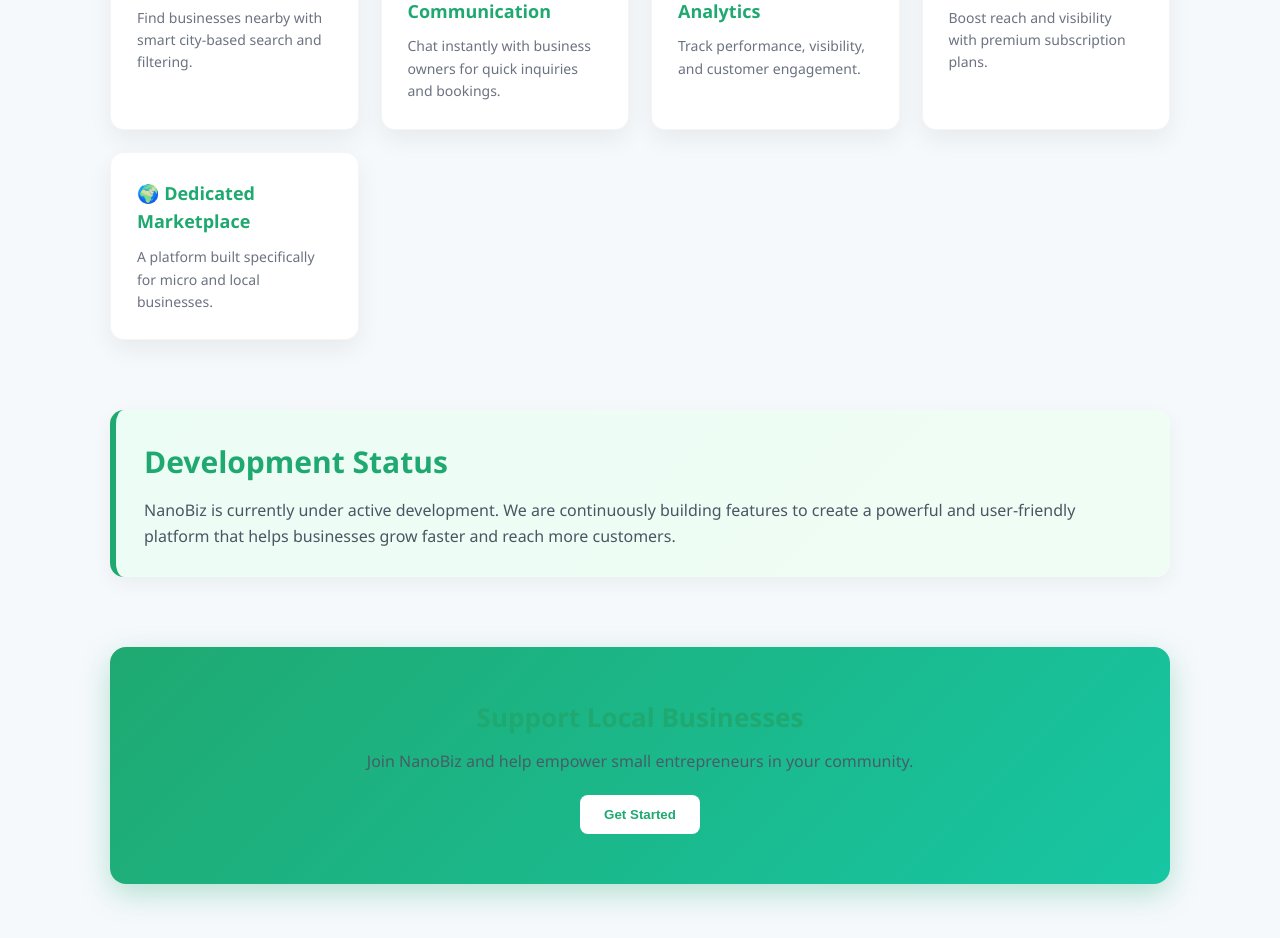
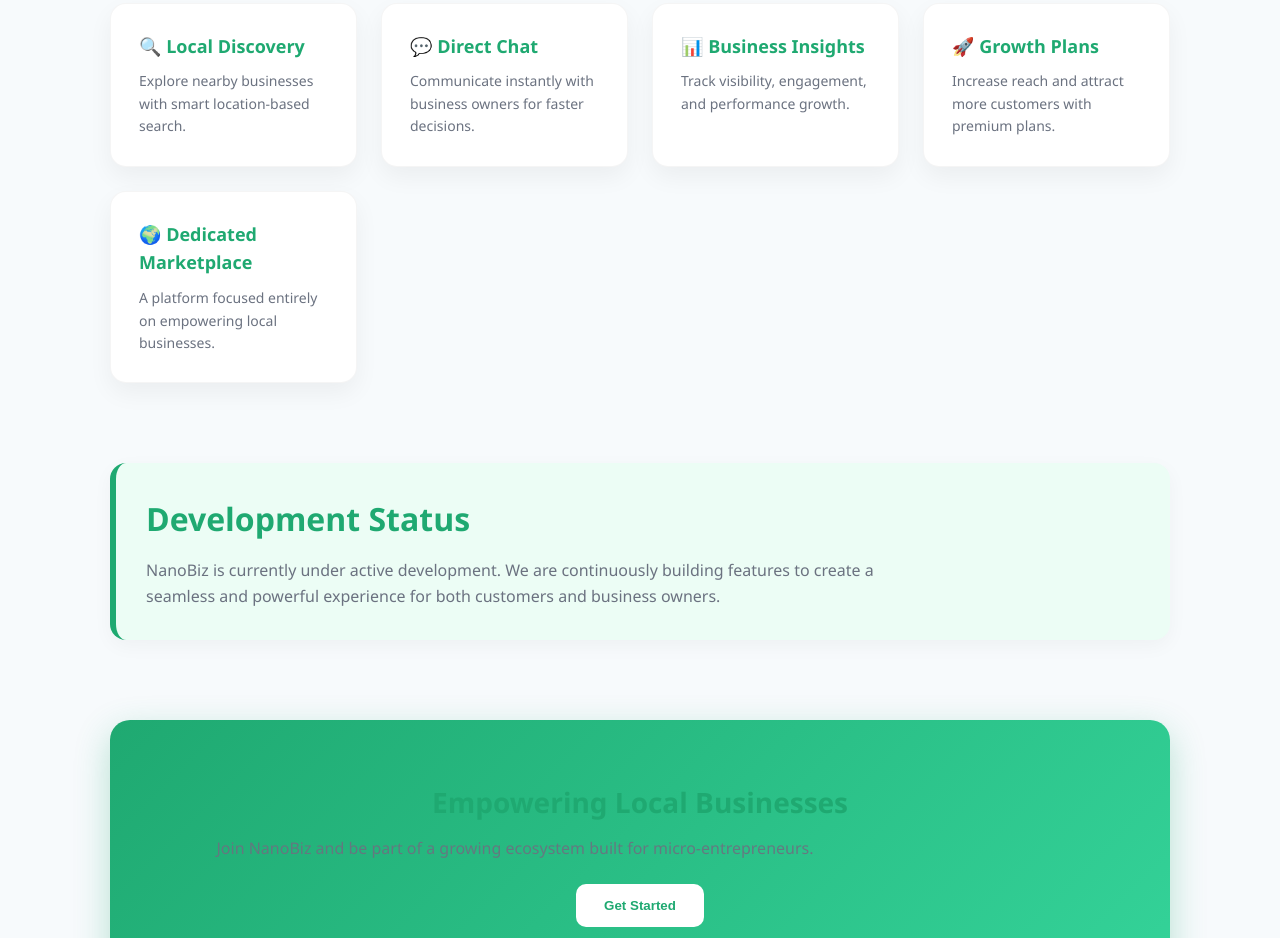
Before and after one commit to Lizasatasiya/razorpay_nanobiz, a plain HTML site: page index.html in a window 1280 px wide. Shown: the part 702-1640 px from the top of the page. Drawn offline with Linux system fonts and the light colour scheme.

Commit message:
Update index.html

```diff
--- a/index.html
+++ b/index.html
@@ -7,6 +7,15 @@
 
 <style>
 
+:root {
+  --primary: #1fa971;
+  --primary-light: #34d399;
+  --primary-soft: #ecfdf5;
+  --text-dark: #111827;
+  --text-muted: #6b7280;
+  --bg: #f7fafc;
+}
+
 *{
 margin:0;
 padding:0;
@@ -15,30 +24,31 @@
 
 body{
 font-family: 'Segoe UI', Arial, sans-serif;
-background:#f6f9fc;
-color:#1f2937;
+background: var(--bg);
+color: var(--text-dark);
 line-height:1.6;
 }
 
 /* HEADER */
 
 header{
-background:linear-gradient(135deg,#1fa971,#17c6a3);
+background: linear-gradient(135deg, var(--primary), var(--primary-light));
 color:white;
-padding:90px 20px 70px;
+padding:100px 20px 80px;
 text-align:center;
 }
 
 header h1{
-font-size:44px;
+font-size:48px;
 font-weight:700;
-margin-bottom:10px;
+margin-bottom:12px;
+letter-spacing:0.5px;
 }
 
 header p{
 font-size:18px;
-opacity:0.9;
-max-width:600px;
+opacity:0.95;
+max-width:650px;
 margin:auto;
 }
 
@@ -47,25 +57,26 @@
 .container{
 max-width:1100px;
 margin:auto;
-padding:60px 20px;
+padding:70px 20px;
 }
 
 /* SECTION */
 
 .section{
-margin-bottom:70px;
+margin-bottom:80px;
 }
 
 .section h2{
-margin-bottom:12px;
-font-size:30px;
+margin-bottom:14px;
+font-size:32px;
 font-weight:600;
-color:#1fa971;
+color: var(--primary);
 }
 
 .section p{
-color:#4b5563;
+color: var(--text-muted);
 font-size:16px;
+max-width:750px;
 }
 
 /* FEATURE GRID */
@@ -73,17 +84,17 @@
 .features{
 display:grid;
 grid-template-columns:repeat(auto-fit,minmax(240px,1fr));
-gap:22px;
-margin-top:30px;
+gap:24px;
+margin-top:35px;
 }
 
 .feature-card{
 background:white;
-padding:26px;
-border-radius:14px;
-box-shadow:0 10px 25px rgba(0,0,0,0.06);
-transition:0.25s ease;
+padding:28px;
+border-radius:16px;
 border:1px solid rgba(0,0,0,0.04);
+box-shadow:0 10px 25px rgba(0,0,0,0.05);
+transition:all 0.25s ease;
 }
 
 .feature-card:hover{
@@ -93,67 +104,68 @@
 
 .feature-card h3{
 margin-bottom:10px;
-color:#1fa971;
+color: var(--primary);
 font-size:18px;
 }
 
 .feature-card p{
 font-size:14px;
-color:#6b7280;
+color: var(--text-muted);
 }
 
-/* STATUS BOX */
+/* STATUS */
 
 .status{
-background:linear-gradient(135deg,#ecfdf5,#f0fdf4);
-padding:28px;
-border-radius:14px;
-border-left:6px solid #1fa971;
-box-shadow:0 6px 20px rgba(0,0,0,0.05);
+background: var(--primary-soft);
+padding:30px;
+border-radius:16px;
+border-left:6px solid var(--primary);
+box-shadow:0 6px 20px rgba(0,0,0,0.04);
 }
 
 /* CTA */
 
 .cta{
-background:linear-gradient(135deg,#1fa971,#17c6a3);
+background: linear-gradient(135deg, var(--primary), var(--primary-light));
 color:white;
-padding:50px 30px;
+padding:60px 30px;
 text-align:center;
-border-radius:16px;
-box-shadow:0 10px 30px rgba(31,169,113,0.3);
+border-radius:20px;
+box-shadow:0 12px 35px rgba(31,169,113,0.3);
 }
 
 .cta h2{
-font-size:26px;
-margin-bottom:10px;
+font-size:28px;
+margin-bottom:12px;
 }
 
 .cta p{
 opacity:0.9;
-margin-bottom:20px;
+margin-bottom:22px;
 }
 
 .cta button{
 background:white;
-color:#1fa971;
+color: var(--primary);
 border:none;
-padding:12px 24px;
-border-radius:8px;
+padding:14px 28px;
+border-radius:10px;
 font-weight:600;
 cursor:pointer;
 transition:0.2s;
 }
 
 .cta button:hover{
-transform:scale(1.05);
+transform:scale(1.06);
+box-shadow:0 6px 20px rgba(0,0,0,0.1);
 }
 
 /* CONTACT */
 
 .contact{
 background:white;
-padding:24px;
-border-radius:12px;
+padding:26px;
+border-radius:14px;
 box-shadow:0 6px 20px rgba(0,0,0,0.05);
 }
 
@@ -161,10 +173,10 @@
 
 footer{
 text-align:center;
-padding:25px;
+padding:30px;
 background:#eef2f7;
 font-size:14px;
-color:#6b7280;
+color: var(--text-muted);
 }
 
 </style>
@@ -174,18 +186,25 @@
 
 <header>
 <h1>NanoBiz</h1>
-<p>Empowering small and micro businesses to grow, connect, and succeed in their local communities 🚀</p>
+<p>
+A dedicated platform helping small and micro businesses gain visibility,
+connect with customers, and grow locally 🚀
+</p>
 </header>
 
 <div class="container">
 
+<!-- ABOUT -->
+
 <div class="section">
 <h2>About NanoBiz</h2>
 <p>
-NanoBiz is a modern platform built to support small and micro businesses that struggle to gain visibility on crowded platforms like Instagram.
-It provides a focused ecosystem where businesses can showcase their services, connect directly with customers, and grow sustainably.
+NanoBiz is designed to solve a real problem — small businesses struggling to reach customers on overcrowded platforms like Instagram.
+We provide a focused ecosystem where businesses can showcase services, connect directly with customers, and grow sustainably.
 </p>
 </div>
+
+<!-- FEATURES -->
 
 <div class="section">
 <h2>Platform Features</h2>
@@ -194,49 +213,57 @@
 
 <div class="feature-card">
 <h3>🔍 Local Discovery</h3>
-<p>Find businesses nearby with smart city-based search and filtering.</p>
+<p>Explore nearby businesses with smart location-based search.</p>
 </div>
 
 <div class="feature-card">
-<h3>💬 Direct Communication</h3>
-<p>Chat instantly with business owners for quick inquiries and bookings.</p>
+<h3>💬 Direct Chat</h3>
+<p>Communicate instantly with business owners for faster decisions.</p>
 </div>
 
 <div class="feature-card">
-<h3>📊 Insights & Analytics</h3>
-<p>Track performance, visibility, and customer engagement.</p>
+<h3>📊 Business Insights</h3>
+<p>Track visibility, engagement, and performance growth.</p>
 </div>
 
 <div class="feature-card">
 <h3>🚀 Growth Plans</h3>
-<p>Boost reach and visibility with premium subscription plans.</p>
+<p>Increase reach and attract more customers with premium plans.</p>
 </div>
 
 <div class="feature-card">
 <h3>🌍 Dedicated Marketplace</h3>
-<p>A platform built specifically for micro and local businesses.</p>
+<p>A platform focused entirely on empowering local businesses.</p>
 </div>
 
 </div>
 
 </div>
 
+<!-- STATUS -->
+
 <div class="section">
 <div class="status">
 <h2>Development Status</h2>
 <p>
-NanoBiz is currently under active development. We are continuously building features to create a powerful and user-friendly platform that helps businesses grow faster and reach more customers.
+NanoBiz is currently under active development. We are continuously building features to create a seamless and powerful experience for both customers and business owners.
 </p>
 </div>
 </div>
 
+<!-- CTA -->
+
 <div class="section">
 <div class="cta">
-<h2>Support Local Businesses</h2>
-<p>Join NanoBiz and help empower small entrepreneurs in your community.</p>
+<h2>Empowering Local Businesses</h2>
+<p>
+Join NanoBiz and be part of a growing ecosystem built for micro-entrepreneurs.
+</p>
 <button>Get Started</button>
 </div>
 </div>
+
+<!-- CONTACT -->
 
 <div class="section">
 <h2>Contact</h2>
```
